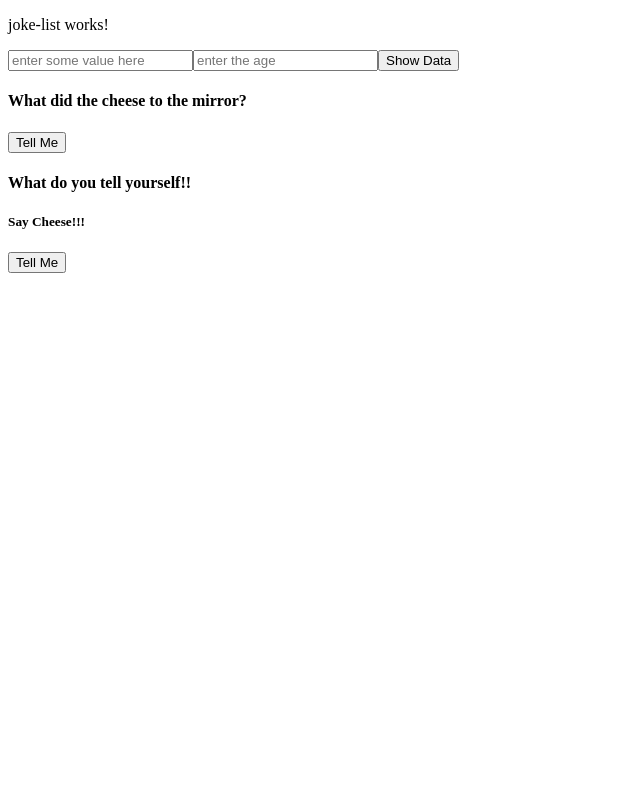
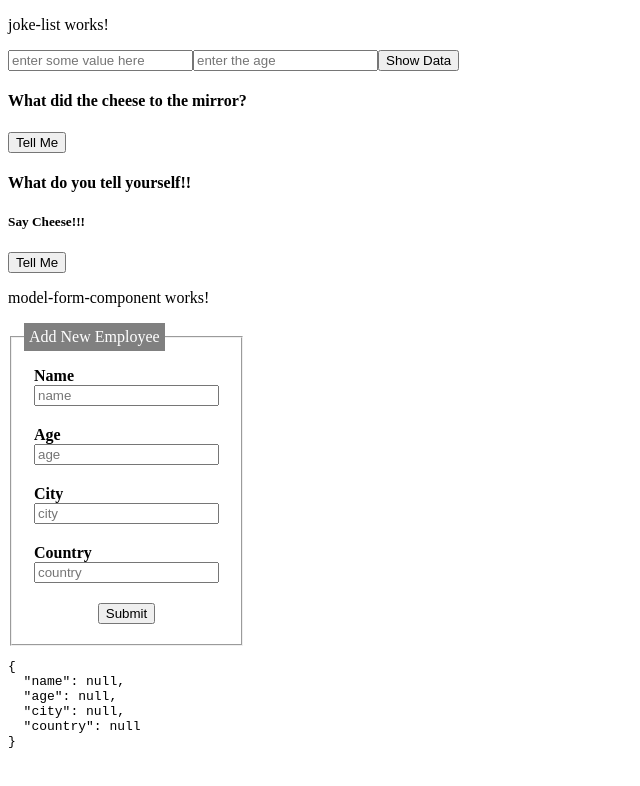
Before and after one commit to glegshot/myapp-angular, an Angular app: page / in a window 1280 px wide. Shown: the top 786 px of the page, without its empty margins (0-640 px from the left). Built offline with nearby package versions, Linux system fonts and the light colour scheme.

Commit message:
added model driven form with angular

```diff
--- a/src/app/app.component.html
+++ b/src/app/app.component.html
@@ -8,6 +8,7 @@
 <!-- * * * * * * * * * * * * * * * * * * * * * * * * * * * * * * * -->
 
 <app-joke-list></app-joke-list>
+<app-model-form-component></app-model-form-component>
 
 
 <!-- * * * * * * * * * * * * * * * * * * * * * * * * * * * * * * * -->
--- /dev/null
+++ b/src/app/model-form-component/model-form-component.component.html
@@ -0,0 +1,27 @@
+<p>model-form-component works!</p>
+
+<form [formGroup] = "myForm" novalidate>
+     <fieldset class="flex-container">
+        <legend style="background-color: gray;color: white;padding:5px">Add New Employee</legend>
+        <div class="flex-item">
+            <label><b>Name</b></label>
+            <input type="text" name="name" placeholder="name" formControlName="name"/>
+        </div>
+        <div class="flex-item">
+            <label><b>Age</b></label>
+            <input type="text" name="age" placeholder="age" formControlName="age"/>
+        </div>
+        <div class="flex-item">
+            <label><strong>City</strong></label>
+            <input type="text" name="city" placeholder="city" formControlName="city"/>
+        </div>
+        <div class="flex-item">
+            <label><strong>Country</strong></label>
+            <input type="text" name="country" placeholder="country" formControlName="country"/>
+        </div>
+        <div class="flex-item">
+            <button type="submit">Submit</button>
+        </div>
+    </fieldset>
+    <pre>{{myForm.value | json}}</pre>
+</form>
--- /dev/null
+++ b/src/app/model-form-component/model-form-component.component.less
@@ -0,0 +1,10 @@
+.flex-container{
+    width: 10%;
+    display:flex;
+    flex-direction: column;
+    align-items: center;
+}
+
+.flex-item{
+    margin: 10px;
+}
--- /dev/null
+++ b/src/app/model-form-component/model-form-component.component.ts
@@ -0,0 +1,25 @@
+import { Component, OnInit } from '@angular/core';
+import { FormControl, FormGroup } from '@angular/forms';
+
+@Component({
+  selector: 'app-model-form-component',
+  templateUrl: './model-form-component.component.html',
+  styleUrls: ['./model-form-component.component.less']
+})
+export class ModelFormComponentComponent implements OnInit {
+
+  myForm!: FormGroup;
+  constructor() { }
+
+  ngOnInit(): void {
+
+    this.myForm = new FormGroup({
+      name: new FormControl(),
+      age: new FormControl(),
+      city: new FormControl(),
+      country: new FormControl()
+    });
+
+  }
+
+}
```
Also changed, not shown: src/app/app.module.ts (+6 -2 lines), 1 other file (tests, documents, lock files or other folders).
